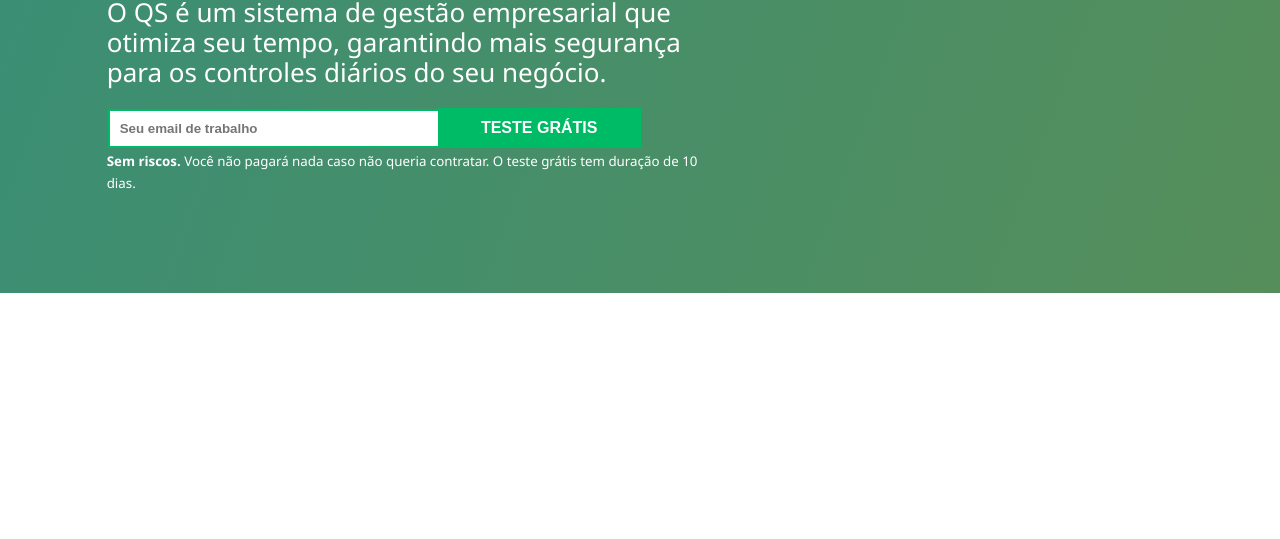
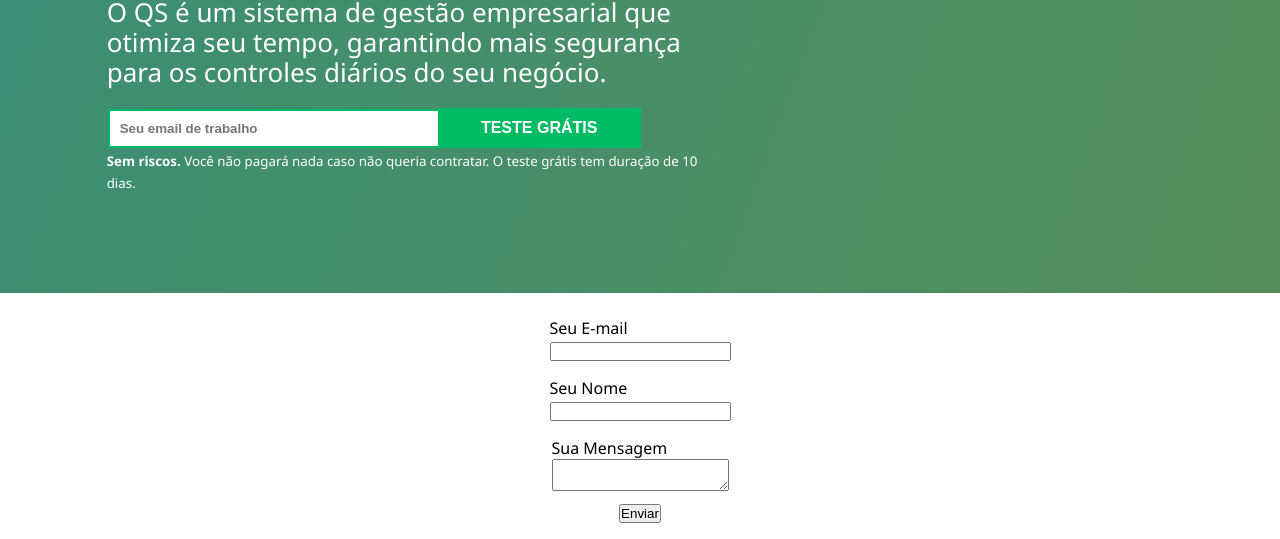
Before and after one commit to joaop-oliveira1/todo-app, a website built with Vite: page index.html in a window 1280 px wide. Shown: the part 430-969 px from the top of the page. Before the commit the page ends 800 px from the top, so only its background shows below. Built offline with nearby package versions, Linux system fonts and the light colour scheme.

Commit message:
feature(#23eac0f): testing netlify forms remotely

```diff
--- /dev/null
+++ b/css/contact.css
@@ -0,0 +1,19 @@
+.contact-container {
+    padding: 1rem;
+}
+
+.contact-form {
+    display: flex;
+    flex-flow: column nowrap;
+    justify-content: space-around;
+    align-items: center;
+}
+
+.contact-form div {
+    margin-bottom: .5rem;
+    margin-top: .5rem;
+}
+
+.contact-form label {
+    display: block;
+}
--- a/index.html
+++ b/index.html
@@ -7,6 +7,7 @@
   <link rel="stylesheet" href="/css/index.css">
   <link rel="stylesheet" href="/css/header.css">
   <link rel="stylesheet" href="/css/banner.css">
+  <link rel="stylesheet" href="/css/contact.css">
   <title>Todo - App</title>
   <link rel="icon" type="image/x-icon" href="/img/favicon.ico">
 </head>
@@ -49,9 +50,33 @@
         </div>
       </div>
     </section>
+    <section id="contact-section" class="contact-container">
+      <form id="contact-form" method="POST" class="contact-form" name="contact" netlify data-netlify-honeypot="trybot">
+
+        <div>
+          <label>Seu E-mail</label>
+          <input type="email" />
+        </div>
+
+
+        <div>
+          <label>Seu Nome</label>
+          <input type="name" />
+        </div>
+
+        <div>
+          <label>Sua Mensagem</label>
+          <textarea></textarea>
+        </div>
+
+
+        <button type="submit">Enviar</button>
+      </form>
+    </section>
   </main>
 
   <script src="/js/header.js"></script>
+  <script src="/js/contact.js"></script>
 
 </body>
 </html>
--- /dev/null
+++ b/js/contact.js
@@ -0,0 +1,14 @@
+var contactForm = document.querySelector('#contact-form');
+
+contactForm.addEventListener('submit', function handleContactSubmit(event) {
+    event.preventDefault();
+    var formData = new FormData(contactForm);
+    fetch("/", {
+        method: 'POST',
+        headers: { "Content-Type": "application/x-www-form-urlencoded" },
+        body: new URLSearchParams(formData).toString()
+    })
+        .then(response => response.json())
+        .then(console.log)
+        .catch(error => console.error(error))
+})
--- a/js/header.js
+++ b/js/header.js
@@ -2,7 +2,6 @@ var header = document.querySelector('#header');
 var menuOptions = document.querySelectorAll('.menu-option')
 
 window.addEventListener('scroll', function(){
-    console.log('Fired Scroll')
     try {
         if(window.scrollY > 100){
             addActiveClass(header, menuOptions);
```
